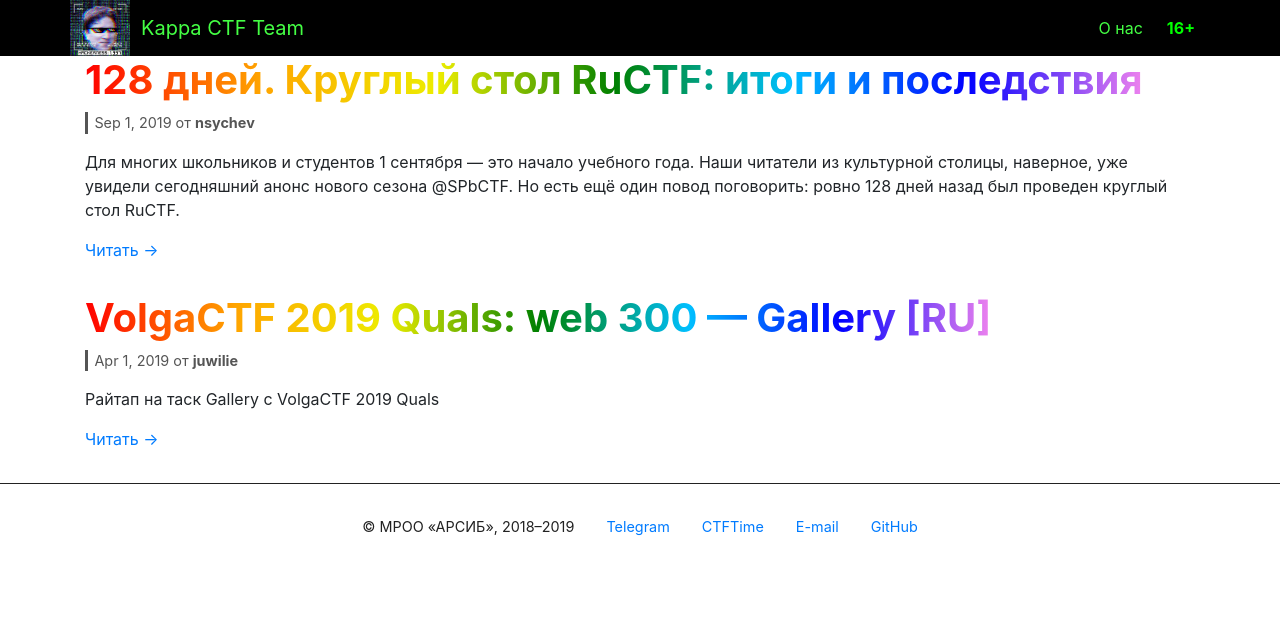
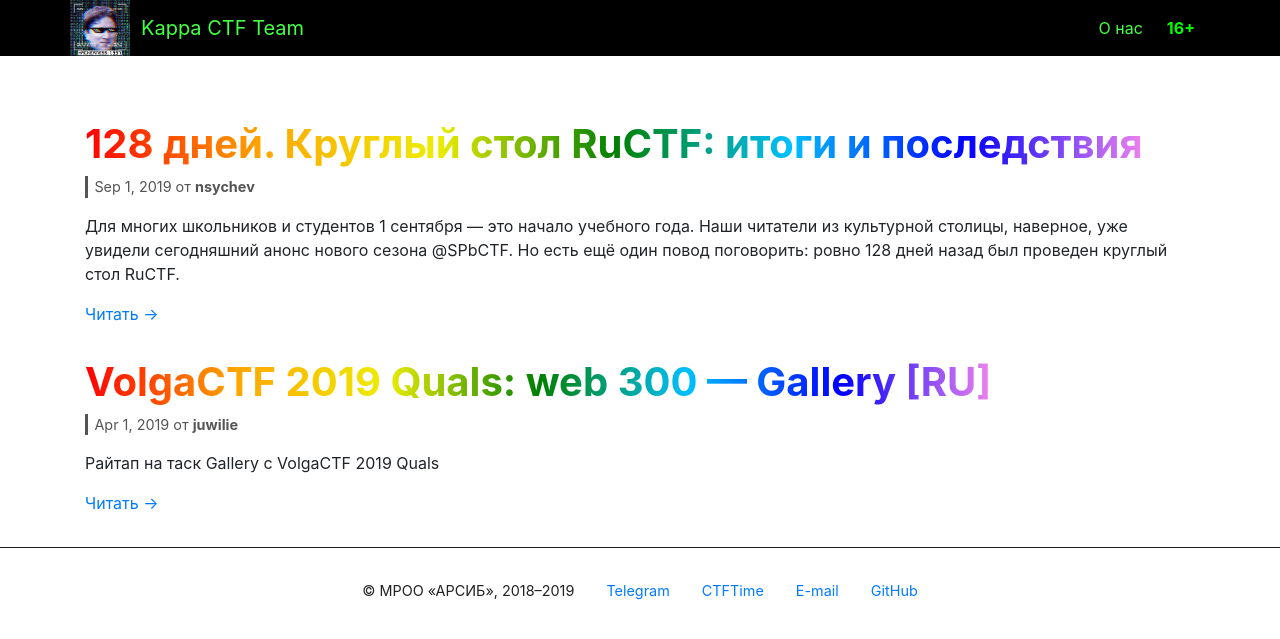
Before and after one commit to kappactf/kappactf.github.io, a Jekyll site: the page built from index.html, in a window 1280 px wide. Shown: the top 639 px of the page. Built offline with Jekyll 4.4.1, drawn with Linux system fonts in a browser that asks for light colours; the list of posts is cut into pages by our own code.

Commit message:
move post-feed lower

```diff
--- a/_sass/kappa-theme.scss
+++ b/_sass/kappa-theme.scss
@@ -91,6 +91,10 @@
     }
 }
 
+.post-feed {
+    margin-top: 4rem;
+}
+
 .blog-post-meta {
     border-left: 3px solid #555;
     color: #555;
--- a/index.html
+++ b/index.html
@@ -2,7 +2,7 @@
 layout: default
 ---
 
-<div class="container">
+<div class="container post-feed">
     {% for post in paginator.posts %}
     <div class="blog-post">
         <h1><a class="kappa" href="{{ post.url | prepend: site.baseurl }}">{{ post.title }}</a></h1>
```
